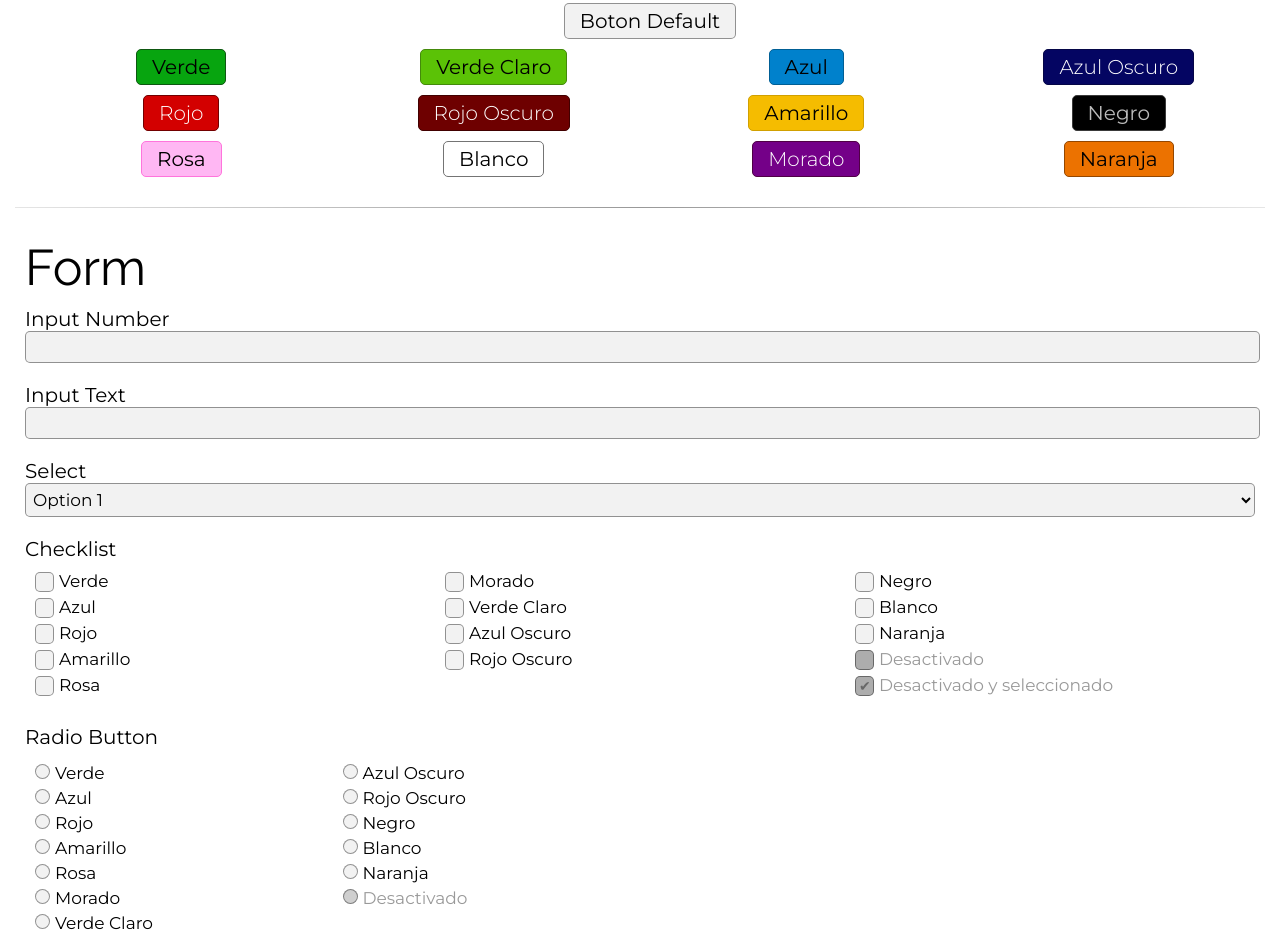
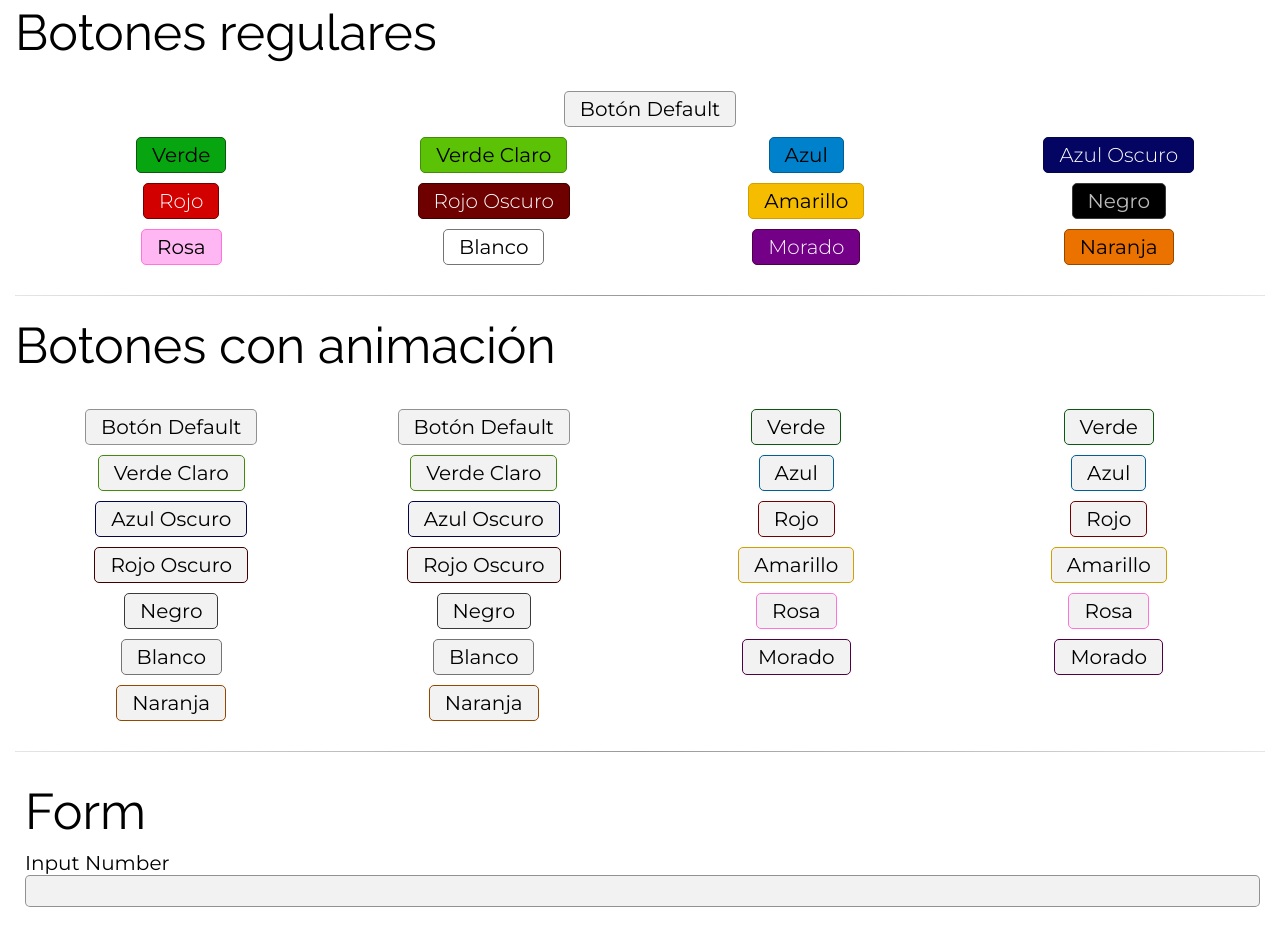
Before and after one commit to ivanjeanca/FrameworkCSS, a plain HTML site: page index.html in a window 1280 px wide. Shown: the part 4310-5241 px from the top of the page. Drawn offline with Linux system fonts and the light colour scheme; a web font is replaced by a local one.

Commit message:
agregar botones cool

```diff
--- a/index.html
+++ b/index.html
@@ -189,9 +189,12 @@
 
         <hr class="separacion-4">
 
+        <h1>Botones regulares </h1>
+        <br>
+
         <div class="renglon texto-centrado contenido">
             <div class="col-12">
-                <button class="btn">Boton Default</button>
+                <button class="btn">Botón Default</button>
             </div>
         </div>
         <div class="renglon texto-centrado contenido">
@@ -211,6 +214,92 @@
             <div class="col-3"><button class="btn btn-blanco">Blanco</button></div>
             <div class="col-3"><button class="btn btn-morado">Morado</button></div>
             <div class="col-3"><button class="btn btn-naranja">Naranja</button></div>
+        </div>
+
+        <hr class="separacion-4">
+
+        <h1>Botones con animación</h1>
+        <br>
+
+        <div class="renglon texto-centrado">
+            <div class="col-3">
+                <button class="btn-anim-hor">Botón Default</button>
+            </div>
+            <div class="col-3">
+                <button class="btn-anim-ver">Botón Default</button>
+            </div>
+            <div class="col-3">
+                <button class="btn-anim-hor btn-anim-verde">Verde</button>
+            </div>
+            <div class="col-3">
+                <button class="btn-anim-ver btn-anim-verde">Verde</button>
+            </div>
+            <div class="col-3">
+                <button class="btn-anim-hor btn-anim-verde-claro">Verde Claro</button>
+            </div>
+            <div class="col-3">
+                <button class="btn-anim-ver btn-anim-verde-claro">Verde Claro</button>
+            </div>
+            <div class="col-3">
+                <button class="btn-anim-hor btn-anim-azul">Azul</button>
+            </div>
+            <div class="col-3">
+                <button class="btn-anim-ver btn-anim-azul">Azul</button>
+            </div>
+            <div class="col-3">
+                <button class="btn-anim-hor btn-anim-azul-oscuro">Azul Oscuro</button>
+            </div>
+            <div class="col-3">
+                <button class="btn-anim-ver btn-anim-azul-oscuro">Azul Oscuro</button>
+            </div>
+            <div class="col-3">
+                <button class="btn-anim-hor btn-anim-rojo">Rojo</button>
+            </div>
+            <div class="col-3">
+                <button class="btn-anim-ver btn-anim-rojo">Rojo</button>
+            </div>
+            <div class="col-3">
+                <button class="btn-anim-hor btn-anim-rojo-oscuro">Rojo Oscuro</button>
+            </div>
+            <div class="col-3">
+                <button class="btn-anim-ver btn-anim-rojo-oscuro">Rojo Oscuro</button>
+            </div>
+            <div class="col-3">
+                <button class="btn-anim-hor btn-anim-amarillo">Amarillo</button>
+            </div>
+            <div class="col-3">
+                <button class="btn-anim-ver btn-anim-amarillo">Amarillo</button>
+            </div>
+            <div class="col-3">
+                <button class="btn-anim-hor btn-anim-negro">Negro</button>
+            </div>
+            <div class="col-3">
+                <button class="btn-anim-ver btn-anim-negro">Negro</button>
+            </div>
+            <div class="col-3">
+                <button class="btn-anim-hor btn-anim-rosa">Rosa</button>
+            </div>
+            <div class="col-3">
+                <button class="btn-anim-ver btn-anim-rosa">Rosa</button>
+            </div>
+            <div class="col-3">
+                <button class="btn-anim-hor btn-anim-blanco">Blanco</button>
+            </div>
+            <div class="col-3">
+                <button class="btn-anim-ver btn-anim-blanco">Blanco</button>
+            </div>
+            <div class="col-3">
+                <button class="btn-anim-hor btn-anim-morado">Morado</button>
+            </div>
+            <div class="col-3">
+                <button class="btn-anim-ver btn-anim-morado">Morado</button>
+            </div>
+            <div class="col-3">
+                <button class="btn-anim-hor btn-anim-naranja">Naranja</button>
+            </div>
+            <div class="col-3">
+                <button class="btn-anim-ver btn-anim-naranja">Naranja</button>
+            </div>
         </div>
 
         <hr class="separacion-4">
```
